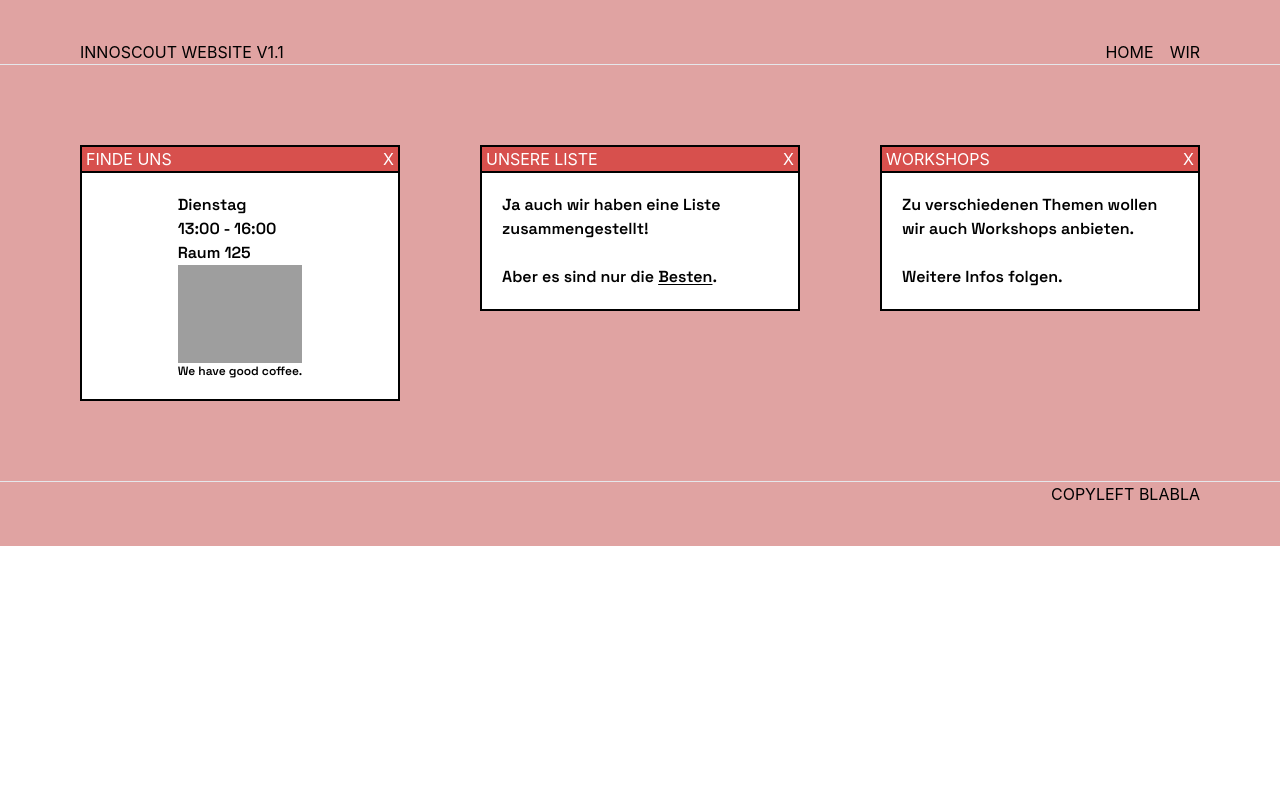
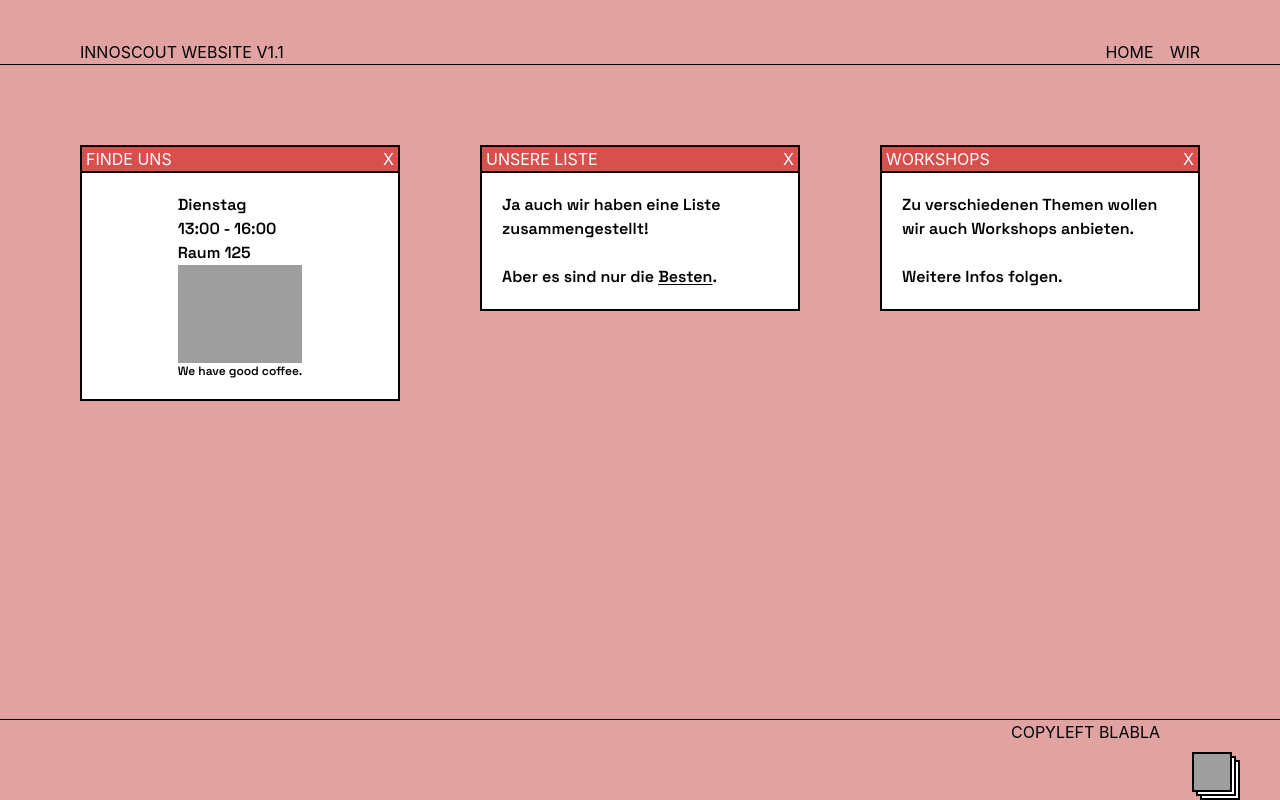
Before and after one commit to kirchenfeld/kirchenfeld.github.io, a Next.js app: page / in a window 1280 px wide. Built offline with nearby package versions, Linux system fonts and the light colour scheme; grey boxes are pictures that could not be loaded.

Commit message:
fix(layout): backgroud screensize problem
Sometimes the background would become white based on the
content size.

```diff
--- a/components/layout.tsx
+++ b/components/layout.tsx
@@ -1,12 +1,13 @@
 import Link from 'next/link'
 import { FunctionComponent } from 'react'
+import Mail from '../components/mail'
 
 type LayoutProbs = {}
 
 const Layout: FunctionComponent<LayoutProbs> = ({children}) => {
     return (
-      <div className="h-max flex flex-col bg-pink-light divide-y">
-        <header className='flex px-20 pt-10'>
+      <div className="h-screen flex flex-col divide-y divide-black">
+        <header className='flex px-20 pt-10 bg-pink-light '>
           <h2>INNOSCOUT WEBSITE V1.1</h2>
           <span className='grow'></span>
           <Link href="/">
@@ -17,12 +18,16 @@ const Layout: FunctionComponent<LayoutProbs> = ({children}) => {
               <a>WIR</a>
           </Link>
         </header>
-        <main className='grow p-20'>
+        <main className='grow p-20 h-max bg-pink-light'>
           {children}
         </main>
         <footer className='bg-pink-light flex px-20 pb-10'>
           <span className='grow'></span>
           <h2>COPYLEFT BLABLA</h2>
+          <span className='p-5'></span>
+          <div className='place-self-end'>
+            <Mail mailto='mailto:innovationscouts@gymkirchenfeld.ch'></Mail>
+          </div>
         </footer>
       </div>
     )
```
